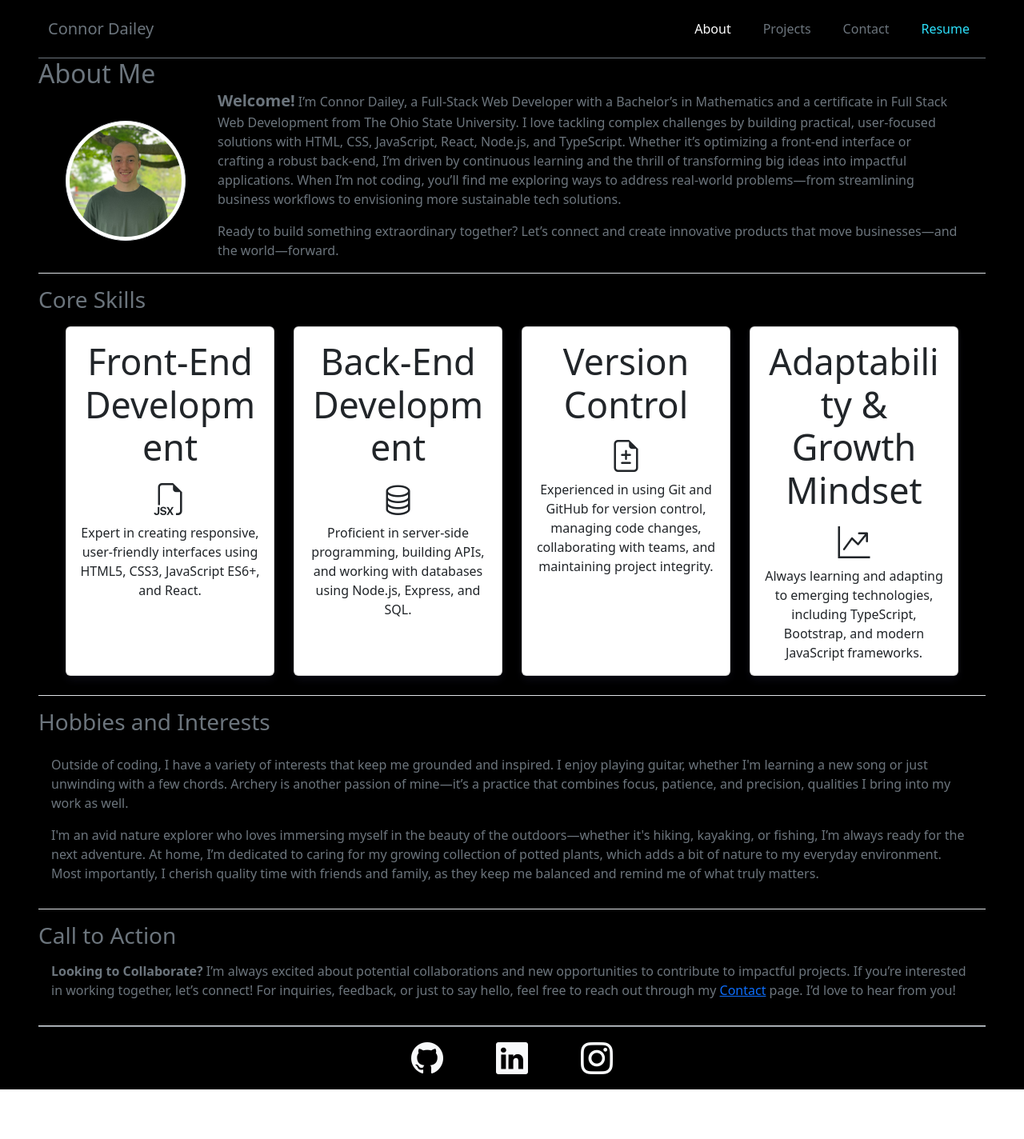
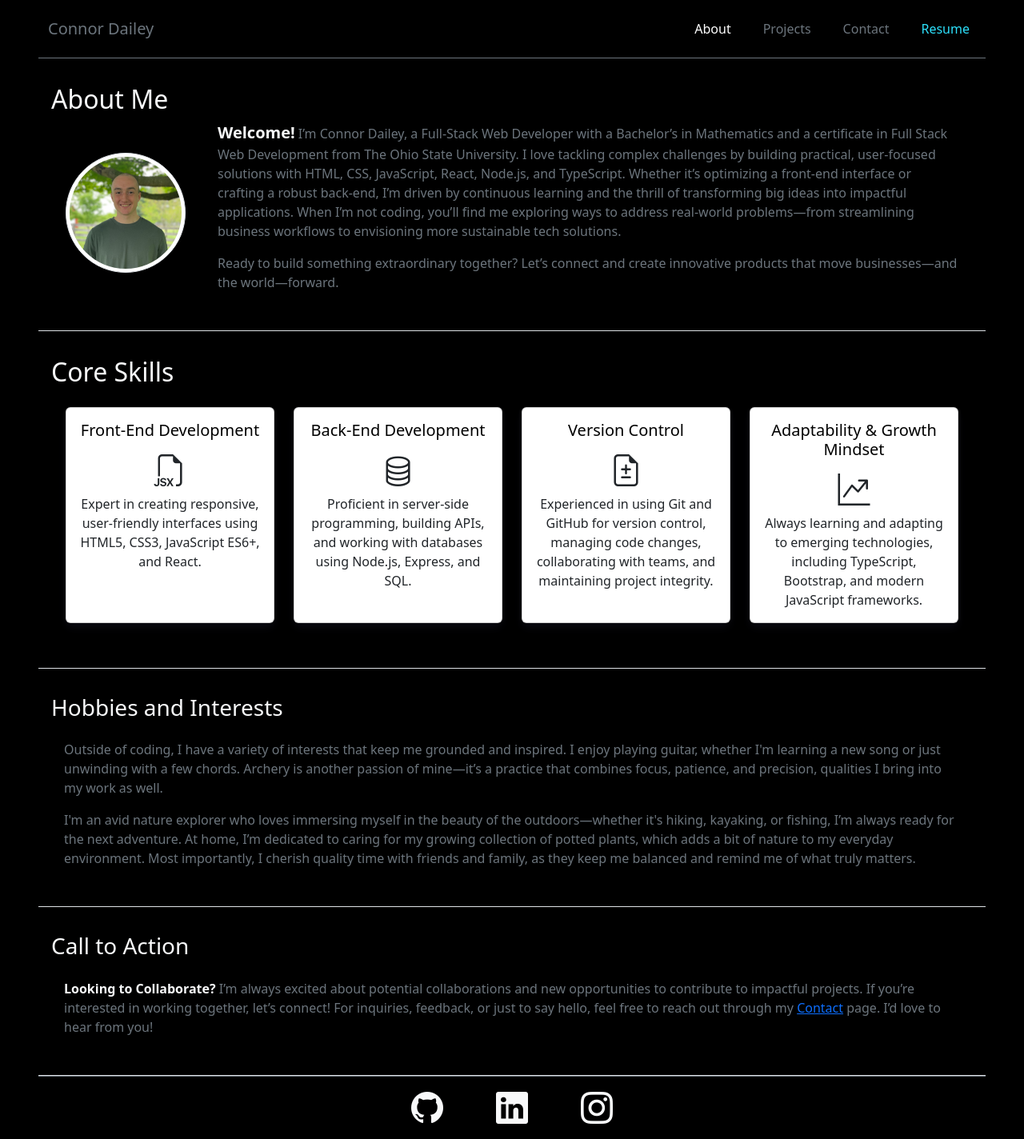
Before and after one commit to Connorldailey/React-Portfolio, a React (Vite) app in the folder client/: page /about in a window 1280 px wide. Shown: the whole page at 80% size. Before the commit the page ends 1362 px from the top, so only its background shows below. Built offline with nearby package versions, Linux system fonts and the light colour scheme.

Commit message:
Update page styles

```diff
--- a/client/src/App.tsx
+++ b/client/src/App.tsx
@@ -22,10 +22,12 @@ const App: React.FC = () => {
   return (
     <ApolloProvider client={client}>
       <NavigationProvider>
-        <div className="main-background">
-          <div className="d-flex flex-column mx-lg-5 mx-md-4 mx-3">
+        <div className="main-background flex-grow-1">
+          <div className="d-flex flex-column min-vh-100 mx-lg-5 mx-md-4 mx-3">
             <Header />
-            <MainContent />
+            <main className="flex-grow-1">
+              <MainContent />
+            </main>
             <Footer />
           </div>
         </div>
--- a/client/src/components/Footer.tsx
+++ b/client/src/components/Footer.tsx
@@ -16,7 +16,7 @@ const Footer: React.FC = () => {
                     {socialLinks.map(({ label, icon, url }, index) => (
                         <button
                             key={index}
-                            className="btn btn-lg mx-3 footer-icon"
+                            className="btn btn-lg mx-3 footer-button"
                             onClick={() => window.open(url, '_blank')}
                             aria-label={`${label} Profile`}
                         >
--- a/client/src/components/Skill.tsx
+++ b/client/src/components/Skill.tsx
@@ -15,7 +15,7 @@ const Skill: React.FC<SkillProps> = ({ title, icon, description }) => {
                 {/* Card body containing the skill content */}
                 <div className="card-body">
                     {/* Skill title */}
-                    <h5 className="card-title text-center">{title}</h5>
+                    <h5 className="skill-card-title text-center">{title}</h5>
                     {/* Skill icon and description section */}
                     <div className="d-flex flex-column justify-content-between align-items-center">
                         <i
--- a/client/src/index.css
+++ b/client/src/index.css
@@ -1,6 +1,8 @@
 :root {
   --dark-background: black;
   --text-gray: #6C757D;
+  --text-green: #33CA7F;
+  --text-yellow: #F6BD60;
 }
 
 *,
@@ -117,12 +119,16 @@ h1 {
   border-top: 1px solid var(--text-gray);
 }
 
-.footer-icon {
+.footer-button {
   transition: transform 0.3s ease;
 }
 
+.footer-button:hover {
+  animation: shake 0.5s ease-in-out forwards;
+}
+
 .footer-icon:hover {
-  animation: shake 0.5s ease-in-out forwards;
+  color: var(--text-yellow);
 }
 
 @keyframes shake {
@@ -148,6 +154,7 @@ h1 {
 
 .main-background {
   background: black;
+  min-height: 100vh;
 }
 
 /*
@@ -300,7 +307,7 @@ h1 {
 
 /*
   ------------------------------
-  PROJECT CAROUSEL STYLES
+  PROJECT CAROUSEL STYLES (Homepage)
   ------------------------------
 */
 
@@ -337,7 +344,6 @@ h1 {
   transition: background-color 0.3s ease;
 }
 
-/* Invert default arrow icons for a modern look */
 .carousel-control-prev-icon,
 .carousel-control-next-icon {
   filter: invert(1);
@@ -405,33 +411,134 @@ h1 {
 }
 
 /*
+  ----------------------------------
+  STYLES FOR THE ABOUT PAGE
+  ----------------------------------
+*/
+
+.about-me-section,
+.core-skills-section,
+.hobbies-interests-section,
+.cta-section {
+  padding: 2rem 1rem;
+  margin: 0 auto;
+  color: var(--text-gray);
+}
+
+/*
+  ----------------------------------
+  STYLES FOR THE PROJECTS PAGE
+  ----------------------------------
+*/
+
+.projects-section {
+  padding: 2rem 1rem;
+  margin: 0 auto;
+  color: var(--text-gray);
+}
+
+/*
+  ----------------------------------
+  STYLES FOR THE CONTACT PAGE
+  ----------------------------------
+*/
+
+.contact-form-section {
+  padding: 2rem 1rem;
+  margin: 0 auto;
+  color: var(--text-gray);
+}
+
+.submit-button {
+  border-radius: 8px;
+  border: 1px solid var(--text-gray);
+  width: 100px;
+  padding: 10px;
+  background-color: black;
+  color: var(--text-gray);
+  transition: border-color 0.3s ease, color 0.3s ease;
+}
+
+.submit-button:hover {
+  border-color: white;
+  color: white;
+}
+
+input, textarea {
+  background-color: #1e1e1e;  /* Dark background */
+  border: 1px solid #333;
+  color: #ccc;
+  padding: 10px;
+  border-radius: 6px;
+  box-shadow:
+    0 4px 6px rgba(0, 0, 0, 0.9),    /* Outer shadow for depth */
+    inset 0 1px 3px rgba(255, 255, 255, 0.05); /* Subtle inner glow */
+  transition: box-shadow 0.3s ease;
+}
+
+input:focus, textarea:focus {
+  outline: none;
+  box-shadow:
+    0 4px 8px rgba(0, 0, 0, 1),      /* Slightly stronger outer shadow on focus */
+    inset 0 0 0 2px #2DE1FC;         /* Highlight with a blue accent */
+}
+
+/*
   ------------------------------
   PROJECTS CARD STYLES
   ------------------------------
 */
 
-.project-card {
-  width: 500px;
-  margin: 0 2rem;
+/* Projects Section */
+.projects-section {
+  padding: 2rem 1rem;
+  margin: 0 auto;
 }
 
-.card-header {
-  background: none;
-  border-bottom: 1px solid var(--text-gray);
+/* Project Card Styles */
+.project-card {
+  border: 1px solid var(--text-gray);
+  border-radius: 8px;
+  overflow: hidden;
+  box-shadow: 0 4px 8px rgba(0, 0, 0, 0.6);
+  transition: transform 0.3s ease, box-shadow 0.3s ease;
 }
 
-.card-title {
-  font-size: 2.8rem;
+.project-card:hover {
+  transform: translateY(-5px);
+  box-shadow: 0 6px 12px rgba(0, 0, 0, 0.8);
 }
 
-.github-icon {
-  font-size: 2.8rem;
-  color: black;
+.project-card-title {
+  font-size: 2rem;
+  margin: 0;
+  color: #f8f9fa;
 }
 
+/* Action Icons */
+.github-icon,
 .link-icon {
-  font-size: 2.8rem;
-  color: white;
+  font-size: 1.8rem;
+  transition: transform 0.3s ease;
+  color: #2DE1FC; /* Accent color */
+}
+
+.github-icon:hover,
+.link-icon:hover {
+  transform: scale(1.1);
+}
+
+/* Project Image */
+.project-image {
+  width: 100%;
+  height: auto;
+  object-fit: cover;
+  border-radius: 4px;
+}
+
+/* Utility for text-light */
+.text-light {
+  color: #f8f9fa !important;
 }
 
 /* Skills Card */
@@ -441,10 +548,18 @@ h1 {
   transition: transform 0.25s ease-in-out;
 }
 
+.skill-card-title {
+  color: black;
+}
+
 .skills-card:hover {
-  color: white;
+  color: var(--text-gray);
   background-color: var(--dark-background);
-  transform: scale(1.05);
+  transform: scale(1.03);
+}
+
+.skills-card:hover .skill-card-title {
+  color: var(--text-green);
 }
 
 .skills-icon {
@@ -452,7 +567,7 @@ h1 {
 }
 
 .skills-card:hover .skills-icon {
-  color: var(--important-text);
+  color: var(--text-yellow);
   transform: scale(1.15);
 }
 
--- a/client/src/pages/AboutPage.tsx
+++ b/client/src/pages/AboutPage.tsx
@@ -3,14 +3,12 @@ import myImage from '../assets/images/portfolioImage.jpeg';
 import { Link } from 'react-router-dom';
 import Skill from '../components/Skill.js';
 
-// Define SkillProps
 interface SkillProps {
     title: string;
     icon: string;
     description: string;
 }
 
-// Core skills array
 const skills: SkillProps[] = [
     {
         title: "Front-End Development",
@@ -36,10 +34,10 @@ const skills: SkillProps[] = [
 
 const AboutPage: React.FC = () => {
     return (
-        <section className='text-gray'>
+        <>
             {/* About Me Section */}
-            <h2 className="mb-0">About Me</h2>
-            <div className="border-bottom">
+            <section className='about-me-section text-gray border-bottom'>
+                <h2 className="text-light">About Me</h2>
                 <div className="container">
                     <div className="row">
                         {/* Profile Image */}
@@ -56,7 +54,7 @@ const AboutPage: React.FC = () => {
                         {/* Introduction Text */}
                         <div className="col-lg-10">
                             <p>
-                                <strong className="fs-5">Welcome!</strong> I’m Connor Dailey, a Full-Stack Web Developer with a Bachelor’s in Mathematics
+                                <strong className="fs-5 text-light">Welcome!</strong> I’m Connor Dailey, a Full-Stack Web Developer with a Bachelor’s in Mathematics
                                 and a certificate in Full Stack Web Development from The Ohio State University. I love tackling complex challenges by
                                 building practical, user-focused solutions with HTML, CSS, JavaScript, React, Node.js, and TypeScript. Whether it’s
                                 optimizing a front-end interface or crafting a robust back-end, I’m driven by continuous learning and the thrill of
@@ -69,10 +67,10 @@ const AboutPage: React.FC = () => {
                         </div>
                     </div>
                 </div>
-            </div>
+            </section>
             {/* Core Skills Section */}
-            <div className="border-bottom pt-3">
-                <h3 className="mb-3">Core Skills</h3>
+            <section className='core-skills-section border-bottom'>
+                <h2 className="text-light mb-4">Core Skills</h2>
                 <div className="container">
                     <div className="row row-cols-1 row-cols-md-2 row-cols-lg-4">
                         {/* Map over skills array to display each skill */}
@@ -86,11 +84,11 @@ const AboutPage: React.FC = () => {
                         ))}
                     </div>
                 </div>
-            </div>
+            </section>
             {/* Hobbies and Interests Section */}
-            <div className="border-bottom pt-3">
-                <h3>Hobbies and Interests</h3>
-                <div className="p-3">
+            <section className="hobbies-interests-section border-bottom">
+                <h3 className="text-light">Hobbies and Interests</h3>
+                <div className='px-3 pt-3'>
                     <p>
                         Outside of coding, I have a variety of interests that keep me grounded and inspired.
                         I enjoy playing guitar, whether I'm learning a new song or just unwinding with a few chords.
@@ -105,20 +103,20 @@ const AboutPage: React.FC = () => {
                         keep me balanced and remind me of what truly matters.
                     </p>
                 </div>
-            </div>
+            </section>
             {/* Call to Action Section */}
-            <div className="border-bottom pt-3">
-                <h3 className="mb-0 ">Call to Action</h3>
-                <div className="p-3">
+            <section className="cta-section border-bottom">
+                <h3 className="text-light">Call to Action</h3>
+                <div className='px-3 pt-3'>
                     <p>
-                        <strong>Looking to Collaborate? </strong>
+                        <strong className="text-light">Looking to Collaborate? </strong>
                         I’m always excited about potential collaborations and new opportunities to contribute to impactful projects.
                         If you’re interested in working together, let’s connect! For inquiries, feedback, or just to say hello,
                         feel free to reach out through my <Link to="/contact">Contact</Link> page. I’d love to hear from you!
                     </p>
                 </div>
-            </div>
-        </section>
+            </section>
+        </>
     );
 };
 
--- a/client/src/pages/HomePage.tsx
+++ b/client/src/pages/HomePage.tsx
@@ -3,7 +3,13 @@ import ProjectCarousel from "../components/ProjectCarousel";
 import projectList from "../assets/projectList";
 import portfolioImg from '../assets/images/portfolioImage.jpeg';
 
-const specializations = ['web applications', 'digital solutions'];
+const specializations = [
+    'web applications',
+    'digital solutions',
+    'user-driven experiences',
+    'scalable platforms',
+    'innovative interfaces'
+];
 
 const HomePage: React.FC = () => {
     const [currentText, setCurrentText] = useState<string>(specializations[0]);
```
Also changed, not shown: client/src/components/ProjectCard.tsx (+8 -27 lines), client/src/pages/ContactPage.tsx (+20 -22 lines), client/src/pages/ProjectsPage.tsx (+8 -11 lines).
